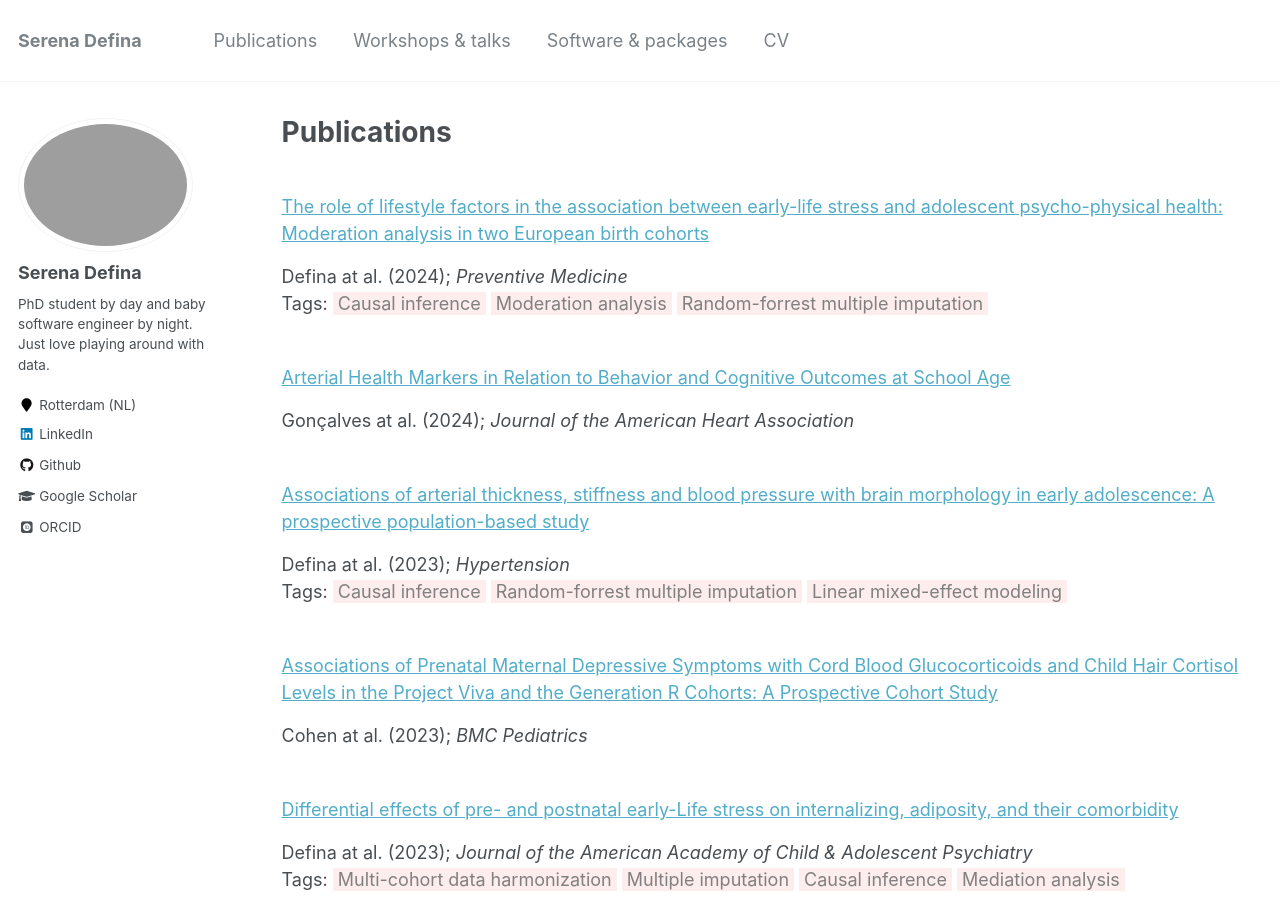
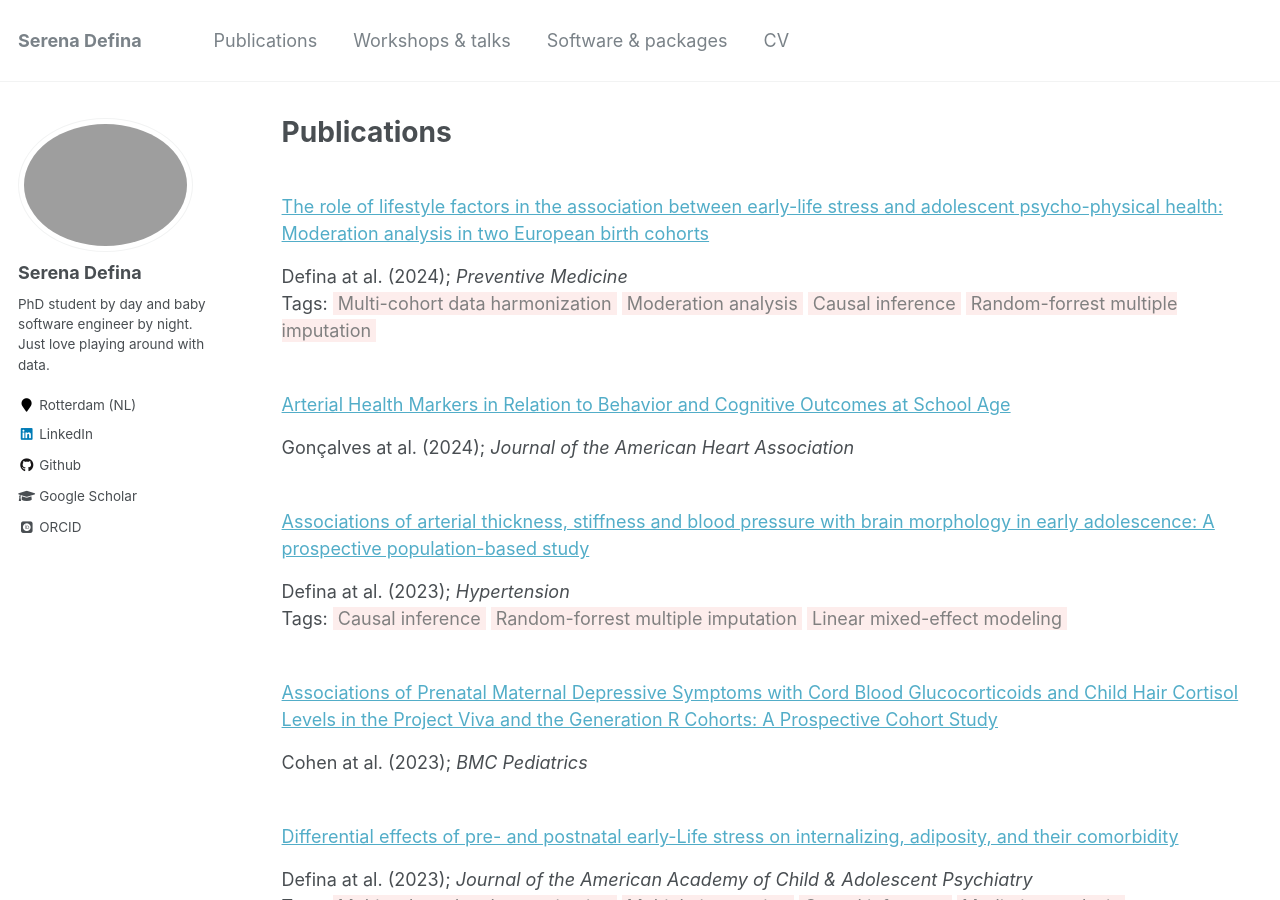
Before and after one commit to SereDef/seredef.github.io, a Jekyll site: the page built from _pages/publications.md, in a window 1280 px wide and 900 px high. Built offline with Jekyll 4.4.1, drawn with Linux system fonts in a browser that asks for light colours; some web fonts are replaced.

Commit message:
update publication tag

```diff
--- a/_publications/2024-05-01-ELS-by-lifestyle-paper.md
+++ b/_publications/2024-05-01-ELS-by-lifestyle-paper.md
@@ -7,8 +7,9 @@ excerpt: ''
 date: 2024-05-01
 venue: 'Defina at al. (2024); <i>Preventive Medicine</i>'
 tag_list:
+    - Multi-cohort data harmonization
+    - Moderation analysis
     - Causal inference
-    - Moderation analysis
     - Random-forrest multiple imputation
 paperurl: 'https://doi.org/10.1016/j.ypmed.2024.107926'
 citation: '<b>Defina, S.</b>, Woofenden, T., Baltramonaityte, V., Tiemeier, H., Fairchild, G., Felix, J. F., Cecil, C.A.M.,
```
